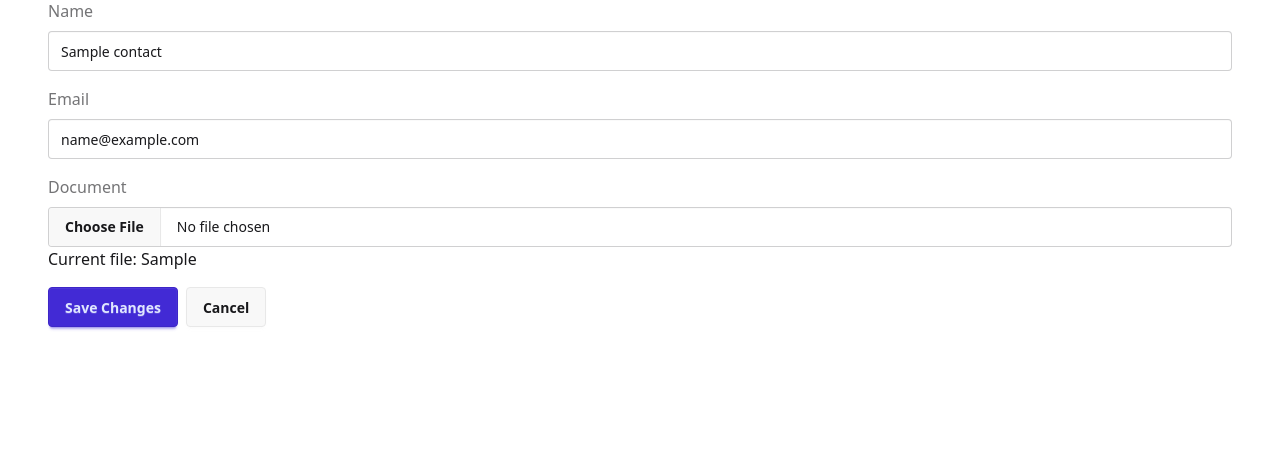
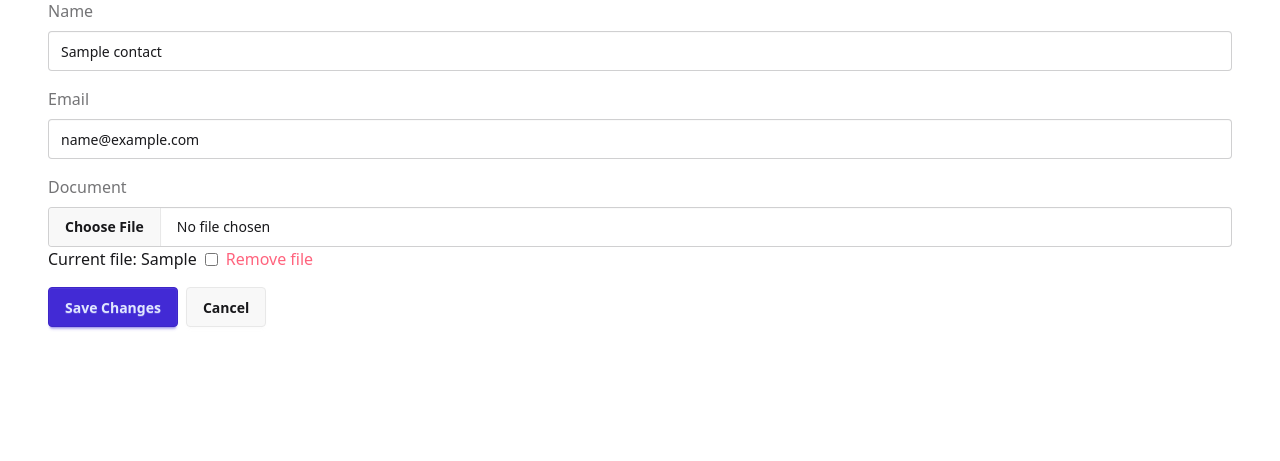
Before and after one commit to TharHtet236401/Contact-Management-with-htmx, a Django app: page /edit/1/ in a window 1280 px wide. Shown: the part 89-550 px from the top of the page. Run offline with Django 4.2, Linux system fonts and the light colour scheme; a user stored in the database is signed in; tables that the repository leaves empty hold one stand-in row (values such as "Sample post").

Commit message:
Enhance edit_contact view and template: implement file removal functionality with checkbox, improve error logging, and ensure try-catch for error handling.

```diff
--- a/contacts/templates/edit_contact.html
+++ b/contacts/templates/edit_contact.html
@@ -49,8 +49,16 @@
                    name="document"
                    class="file-input file-input-bordered w-full">
             {% if contact.document %}
-                <div class="mt-2">
+                <div class="mt-2 flex items-center gap-2" id="current_file_section">
                     <span class="text-sm">Current file: {{ contact.document.name }}</span>
+                    <label class="cursor-pointer flex items-center gap-2">
+                        <input type="checkbox"
+                               name="remove_document"
+                               value="true"
+                               class="checkbox checkbox-error"
+                               onchange="document.getElementById('current_file_section').classList.toggle('opacity-50')">
+                        <span class="text-sm text-error">Remove file</span>
+                    </label>
                 </div>
             {% endif %}
         </div>
--- a/contacts/views.py
+++ b/contacts/views.py
@@ -86,10 +86,17 @@ def edit_contact(request, pk):
     try:
         contact = get_object_or_404(Contact, pk=pk, user=request.user)
         if request.method == 'POST':
-            print("it got here")
             form = ContactForm(request.POST, request.FILES, instance=contact)
             if form.is_valid():
-                form.save()
+                contact = form.save(commit=False)
+
+                # Handle file removal if checkbox is checked
+                if request.POST.get('remove_document') == 'true':
+                    if contact.document:
+                        contact.document.delete(save=False)
+                        contact.document = None
+
+                contact.save()
                 return redirect('index')
         else:
             form = ContactForm(instance=contact)
@@ -100,5 +107,5 @@ def edit_contact(request, pk):
         }
         return render(request, 'edit_contact.html', context)
     except Exception as e:
-        print(e)
+        print(f"Error editing contact: {e}")
         return HttpResponse(status=500)
```
